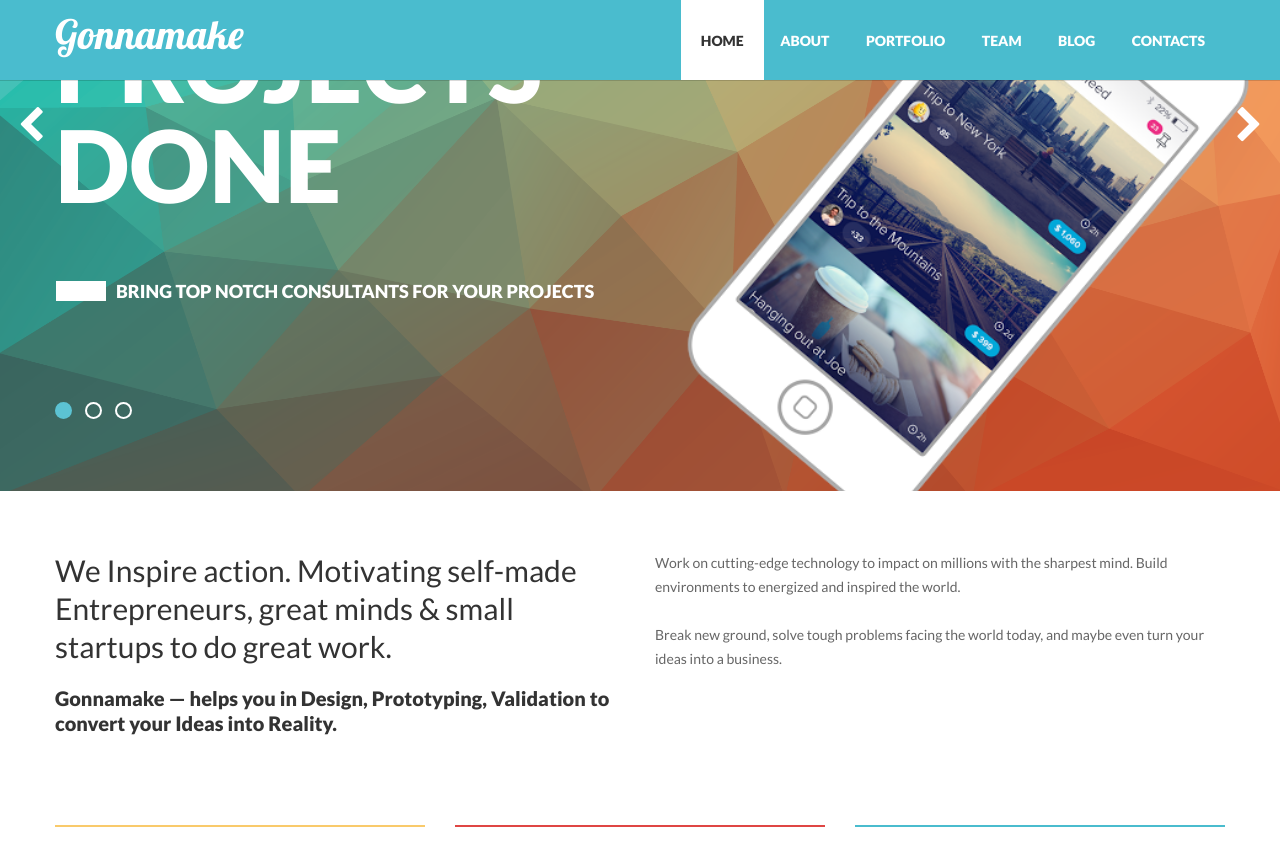
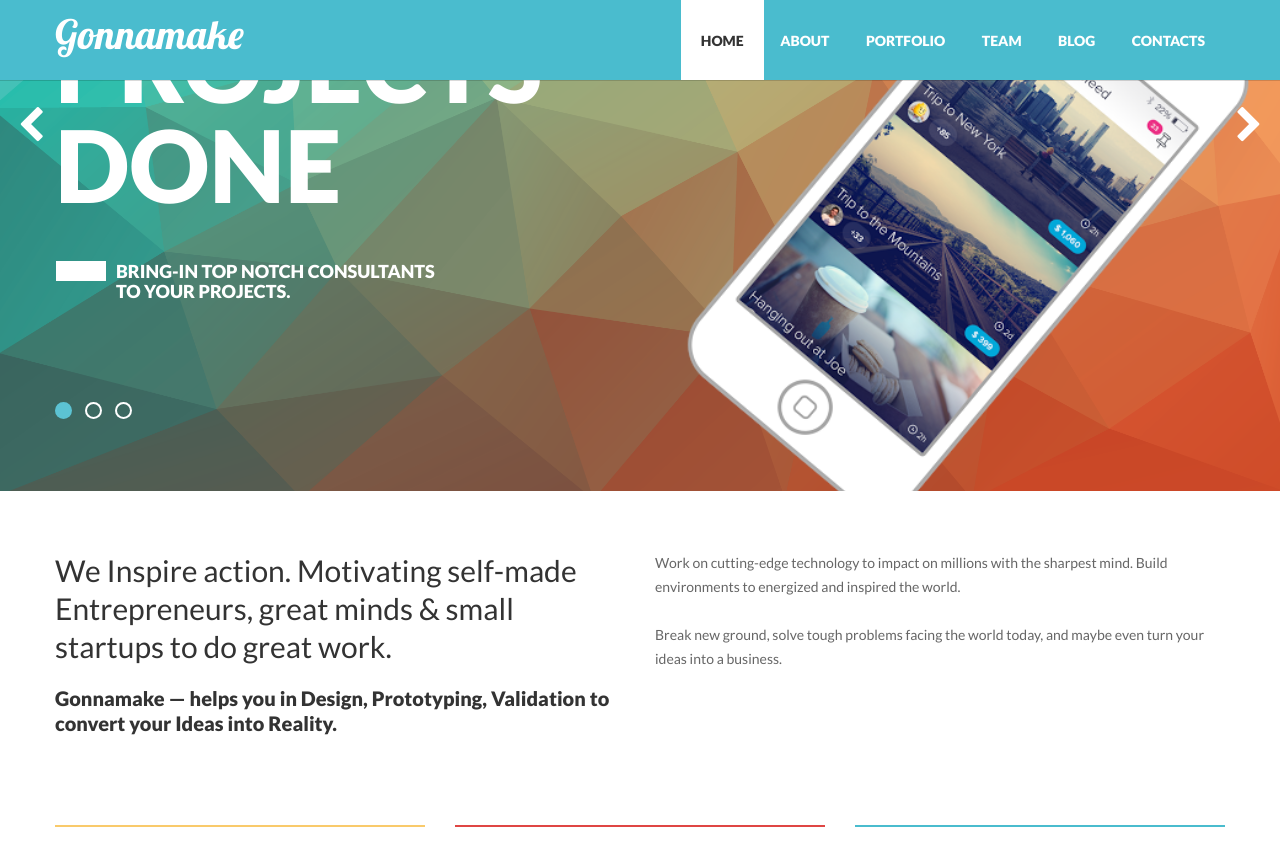
Before and after one commit to gonnamake/gonnamake.com, a Jekyll site: the page built from index.html, in a window 1280 px wide and 900 px high, scrolled down 319 px. Shown: the top 866 px of the window. Built offline with Jekyll 4.4.1, drawn with Linux system fonts in a browser that asks for light colours; nearby versions of some CDN libraries; Markdown is read by kramdown in place of the engine named in the settings; some of the changed text lies outside the part shown.

Commit message:
updated content
another update for content.

```diff
--- a/index.html
+++ b/index.html
@@ -15,7 +15,7 @@
 					<p class="title3 captionDelay6 FromBottom">Done</p>
 				</div>
 				<div class="flex_caption2 captionDelay4 FromRight"></div>
-				<a class="slide_btn FromBottom" href="javascript:void(0);" >Bring Top notch Consultants for your Projects</a>
+				<a class="slide_btn FromBottom" href="javascript:void(0);" >Bring-in Top notch Consultants <br>to your Projects.</a>
 			<li class="slide2" data-stellar-background-ratio="0.5">
 				<div class="flex_caption1">
 					<p class="title1 captionDelay2 FromTop">We</p>
@@ -23,7 +23,7 @@
 					<p class="title3 captionDelay6 FromBottom">Apps</p>
 				</div>
 				<div class="flex_caption2 captionDelay4 FromRight"></div>
-				<a class="slide_btn FromBottom" href="javascript:void(0);" >Select &amp; Bring Amazing Designers to <br>
+				<a class="slide_btn FromBottom" href="javascript:void(0);" > &amp; Get Amazing Designers on Board&amp; <br>
 				Craft your Projects.</a>
 			</li>
 			<li class="slide3" data-stellar-background-ratio="0.5">
@@ -34,7 +34,7 @@
 				</div>
 				<div class="flex_caption2 captionDelay4 FromRight">
 				</div>
-				<a class="slide_btn FromBottom" href="javascript:void(0);" >Manage your Projects with Gonnamake App on the go.</a>
+				<a class="slide_btn FromBottom" href="javascript:void(0);" >Manage your Projects with <br>Gonnamake Apps on the go.</a>
 			</li>
 		</ul>
 	</div><!-- //TOP SLIDER -->
@@ -257,8 +257,8 @@
 							<img src="images/team/1.jpg" alt="" />
 						</div>
 						<div class="crewman_descr center">
-							<div class="crewman_name">Prajwal</div>
-							<div class="crewman_post">Co-Founder</div>
+							<div class="crewman_name">Mobile Developers</div>
+							<div class="crewman_post">Mobile apps</div>
 
 							<div class="crewman_social">
 								<a class="b1" traget="_blank" href="https://www.facebook.com/prajwal.suhas.p" ><i class="fa fa-twitter"></i></a>
@@ -266,7 +266,7 @@
 								<a class="b3" traget="_blank"  href="https://plus.google.com/u/0/+PrajwalSuhasP" ><i class="fa fa-google-plus"></i></a>
 							</div>
 
-							<div class="crewman_about">Born 2 Fail. Challenges drive me, problems motivate me. CEO : Ninjaas. Internet startups. <b>INTP.</b></div>
+							<div class="crewman_about">Mobile Developers for Androi, iOS, BlackBerry and Windows. <b>INTP.</b></div>
 						</div>
 					</div>
 				</div><!-- //CREWMAN1 -->
```
